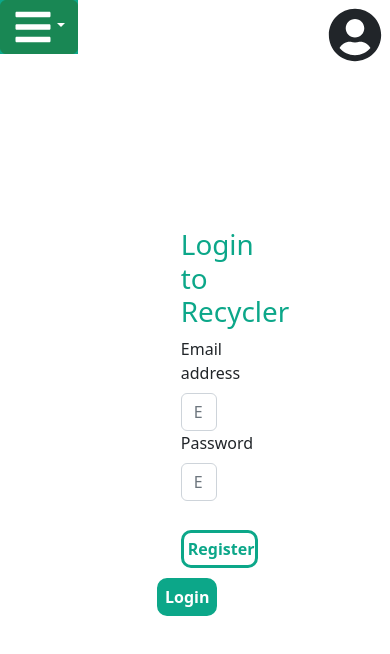
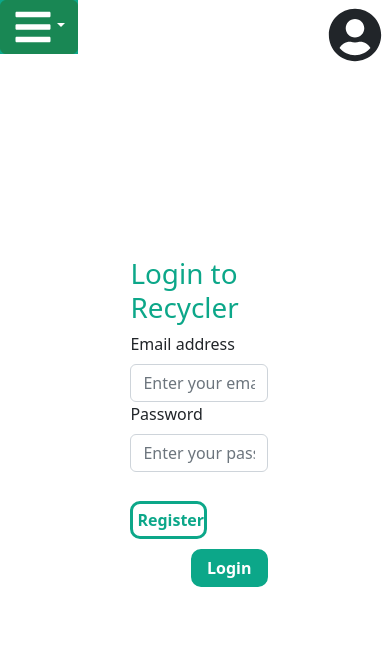
Before and after one commit to mtech-batch-31/waste-recycler-client, a React (Create React App) app: page / in a window 390 px wide. Shown: the top 654 px of the page. Built offline with nearby package versions, Linux system fonts and the light colour scheme.

Commit message:
Made Login.tsx Responsive

```diff
--- a/src/Page/Login.css
+++ b/src/Page/Login.css
@@ -9,7 +9,7 @@
   font-size: 16px;
   font-weight: bold;
   width: 15vmin;
-  min-width: 60px;
+  min-width: 77px;
   margin-top: 5px;
   padding: 4px;
   margin-top: 10px;
--- a/src/Page/Login.tsx
+++ b/src/Page/Login.tsx
@@ -88,7 +88,7 @@ const Login: React.FC = () => {
     return (
         <Container fluid>
             <Row className="vh-100 justify-content-center align-items-center">
-                <div className="col-3 mx-auto">
+                <div className="col-xl-5 col-lg-5 col-md-6 col-sm-7 col-xs-8 col-8">
                     <Form onSubmit={handleFormSubmit}>
                         <h1 className="custom-color">Login to Recycler</h1>
                         <Form.Group controlId="email">
```
